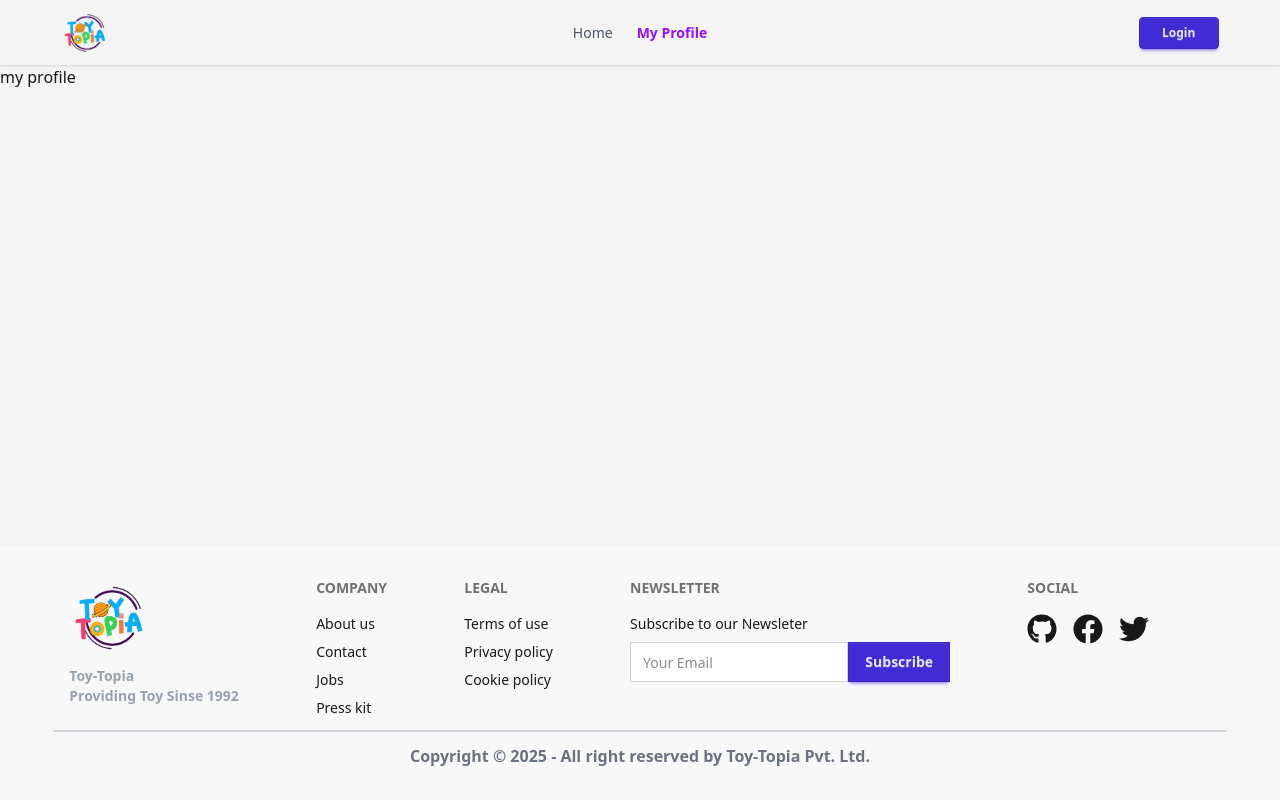
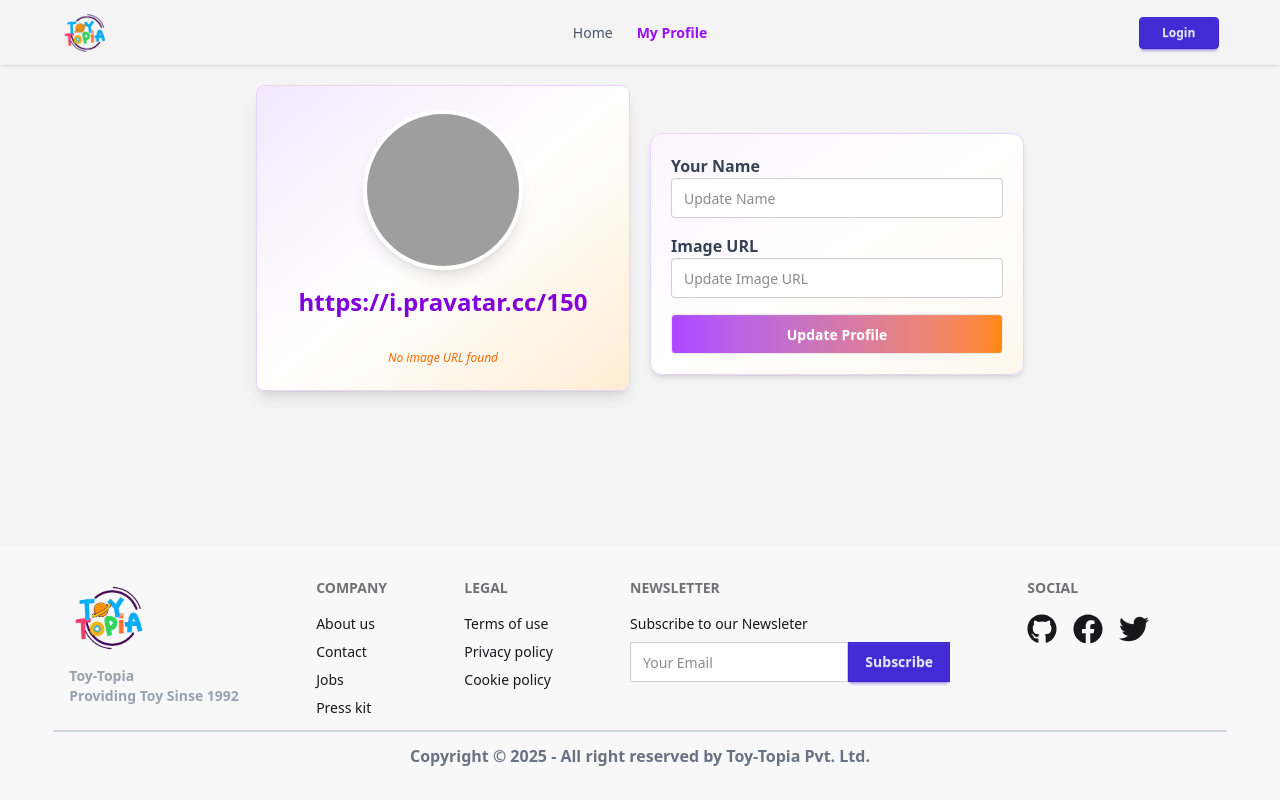
Before and after one commit to sohid7254/toytopia-upgradation, a React (Vite) app: page /my-profile in a window 1280 px wide. Built offline with nearby package versions, Linux system fonts and the light colour scheme; no server answers; grey boxes are pictures that could not be loaded.

Commit message:
Implemented My profile page where an user can update his/her information

```diff
--- a/src/Components/Navbar/Navbar.jsx
+++ b/src/Components/Navbar/Navbar.jsx
@@ -1,14 +1,17 @@
 import { Link, NavLink } from "react-router";
 import logo from "../../assets/logo.png"
+import { useContext } from "react";
+import  { AuthContext } from "../../Provider/AuthProvider";
 
 const Navbar = () => {
+    const {user , logout} = useContext(AuthContext);
     return (
         <div className="bg-blend-darken shadow-sm">
             <div className="navbar w-11/12 mx-auto">
                 {/* LEFT - Logo */}
                 <div className="navbar-start">
                     <Link to="/" className="flex items-center gap-2 text-xl font-bold text-primary">
-                        <img src={logo} alt="logo" className="w-12"/>
+                        <img src={logo} alt="logo" className="w-12" />
                     </Link>
                 </div>
 
@@ -32,10 +35,20 @@ const Navbar = () => {
                 <div className="navbar-end">
                     {/* Mobile Menu + Buttons */}
                     <div className="flex items-center gap-2 lg:hidden">
+                        {!user ? (
                             <Link to="/login" className="btn btn-primary btn-sm">
                                 Login
                             </Link>
-
+                        ) : (
+                            <div className="flex items-center gap-2">
+                                <div className="tooltip tooltip-bottom" data-tip={user?.displayName || "No Name"}>
+                                    <img src={user?.photoURL || "/default-avatar.png"} referrerPolicy="no-referrer" alt="User" className="w-10 h-10 rounded-full border border-gray-300 object-cover" />
+                                </div>
+                                <button onClick={logout} className="btn btn-sm btn-outline">
+                                    LogOut
+                                </button>
+                            </div>
+                        )}
 
                         <div className="dropdown dropdown-end">
                             <div tabIndex={0} role="button" className="btn btn-ghost">
@@ -60,10 +73,20 @@ const Navbar = () => {
 
                     {/* Desktop Buttons */}
                     <div className="hidden lg:flex items-center gap-2">
+                        {!user ? (
                             <Link to="/login" className="btn btn-primary btn-sm w-20">
                                 Login
                             </Link>
-
+                        ) : (
+                            <div className="flex items-center gap-2">
+                                <div className="tooltip tooltip-bottom" data-tip={user?.displayName || "No Name"}>
+                                    <img src={user?.photoURL || "/default-avatar.png"} referrerPolicy="no-referrer" alt="User" className="w-10 h-10 rounded-full border border-gray-300 object-cover" />
+                                </div>
+                                <button onClick={logout} className="btn btn-primary">
+                                    LogOut
+                                </button>
+                            </div>
+                        )}
                     </div>
                 </div>
             </div>
--- a/src/Pages/LogIn.jsx
+++ b/src/Pages/LogIn.jsx
@@ -56,7 +56,7 @@ const LogIn = () => {
                         <label className="font-bold ">Password</label>
                         <div className="relative">
                             <input type={showPassword ? "text" : "password"} name="password" className="input" placeholder="Enter Your Password" required />
-                            <span className="absolute right-4 top-3 cursor-pointer text-xl text-gray-400" onClick={() => setShowPassword(!showPassword)}>
+                            <span className="absolute right-6 top-3 cursor-pointer text-xl " onClick={() => setShowPassword(!showPassword)}>
                                 {showPassword ? <BsEyeSlash/> : <BsEye/>}
                             </span>
                         </div>
@@ -81,7 +81,7 @@ const LogIn = () => {
                 </div>
                 <div className="flex justify-center items-center">
                     <button onClick={handleGoogleLogIn} className="btn bg-orange-300  mt-3  border-[#e5e5e5] text-black">
-                        <FcGoogle />
+                        <FcGoogle/>
                         Login with Google
                     </button>
                 </div>
--- a/src/Pages/MyProfile.jsx
+++ b/src/Pages/MyProfile.jsx
@@ -1,10 +1,52 @@
-import React from 'react';
+import React, { useContext } from "react";
+import { AuthContext } from "../Provider/AuthProvider";
+import Swal from "sweetalert2";
 
 const MyProfile = () => {
+    const { user, updateUser, setUser } = useContext(AuthContext);
+    const handleChange =(e) => {
+        e.preventDefault();
+        const name = e.target.name.value;
+        const photoURL = e.target.photoURL.value;
+
+        updateUser({ displayName: name, photoURL: photoURL })
+            .then(() => {
+                setUser({...user, displayName: name, photoURL: photoURL})
+                Swal.fire("Updated!", "Profile updated successfully", "success");
+            })
+            .catch((err) => {
+                Swal.fire("Error", err.message, "error");
+            });
+    }
     return (
-        <div>
-           <h2>my profile</h2>
-        </div>
+        <main className="w-[800px] mx-auto grid grid-cols-1 md:grid-cols-8 gap-5 py-5 px-4">
+            <section className="md:col-span-4">
+                <div className="card w-full max-w-sm bg-gradient-to-br from-purple-100 via-white to-orange-100 shadow-lg p-6 border border-purple-200">
+                    <div className="flex flex-col items-center gap-4">
+                        <img src={user?.photoURL || "https://i.pravatar.cc/150"} referrerPolicy="no-referrer" alt="Profile" className="w-40 h-40 rounded-full shadow-lg border-4 border-white object-cover" />
+
+                        <h2 className="text-2xl font-bold text-purple-700">{user?.displayName || "https://i.pravatar.cc/150"}</h2>
+
+                        <p className="text-sm text-gray-700 font-medium">{user?.email}</p>
+
+                        <p className="text-xs text-orange-500 break-all italic">{user?.photoURL || "No image URL found"}</p>
+                    </div>
+                </div>
+            </section>
+            <section className="md:col-span-4 ">
+                <form onSubmit={handleChange} className="w-full mt-12 space-y-4 bg-gradient-to-br from-purple-50 via-white to-orange-50 p-5 rounded-xl shadow-md border border-purple-200">
+                    <label className="font-semibold text-gray-700">Your Name</label>
+                    <input type="text" name="name" defaultValue={user?.displayName} placeholder="Update Name" className="input input-bordered w-full focus:outline-none focus:ring-2 focus:ring-purple-400 transition duration-200" required />
+
+                    <label className="font-semibold text-gray-700">Image URL</label>
+                    <input type="text" name="photoURL" defaultValue={user?.photoURL} referrerPolicy="no-referrer" placeholder="Update Image URL" className="input input-bordered w-full focus:outline-none focus:ring-2 focus:ring-orange-400 transition duration-200" required />
+
+                    <button type="submit" className="btn bg-gradient-to-r from-purple-500 to-orange-400 text-white font-bold hover:scale-105 transition-transform duration-200 w-full">
+                        Update Profile
+                    </button>
+                </form>
+            </section>
+        </main>
     );
 };
 
```
Lines whose indentation alone changed are shown as unchanged.
